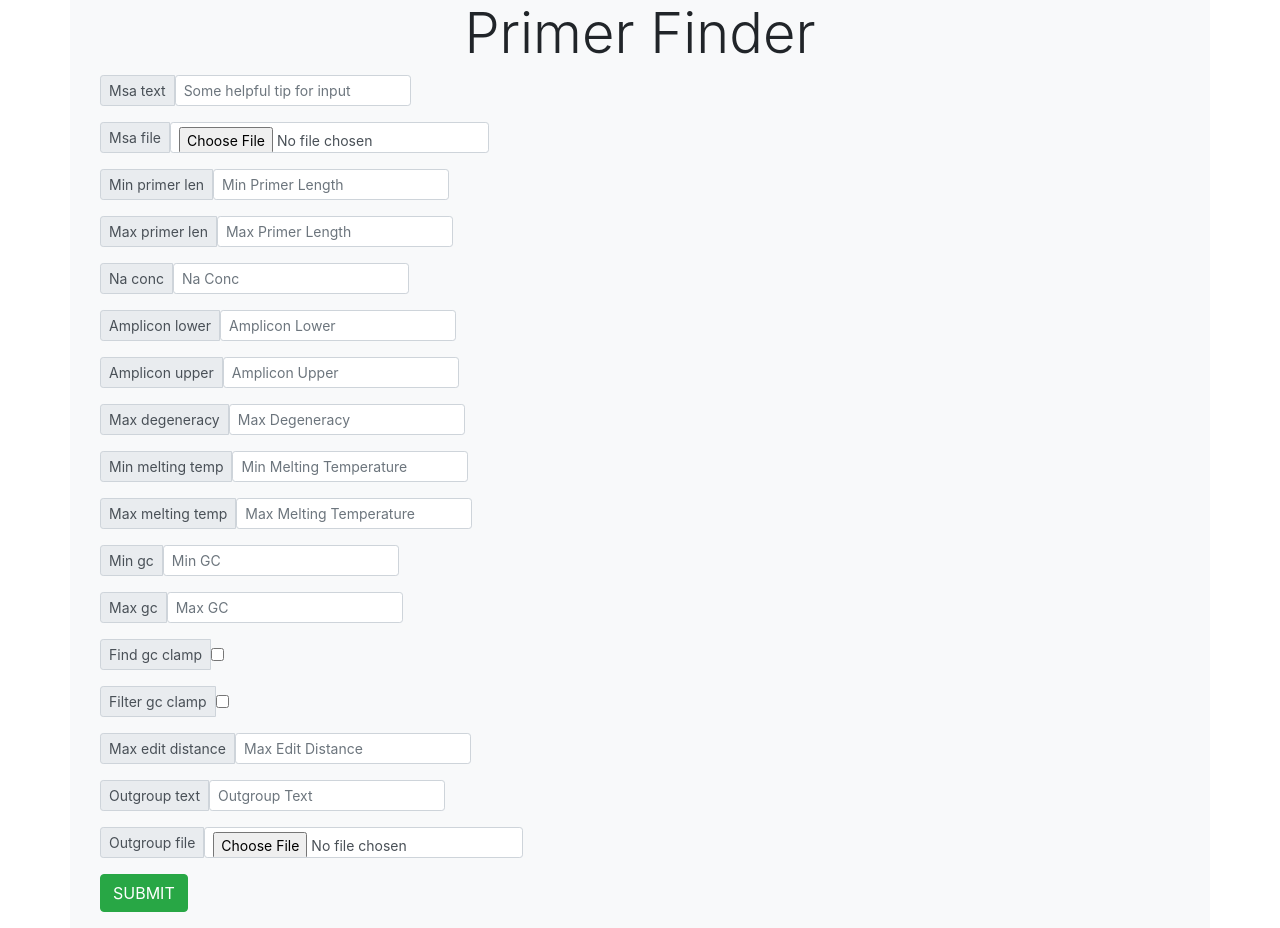
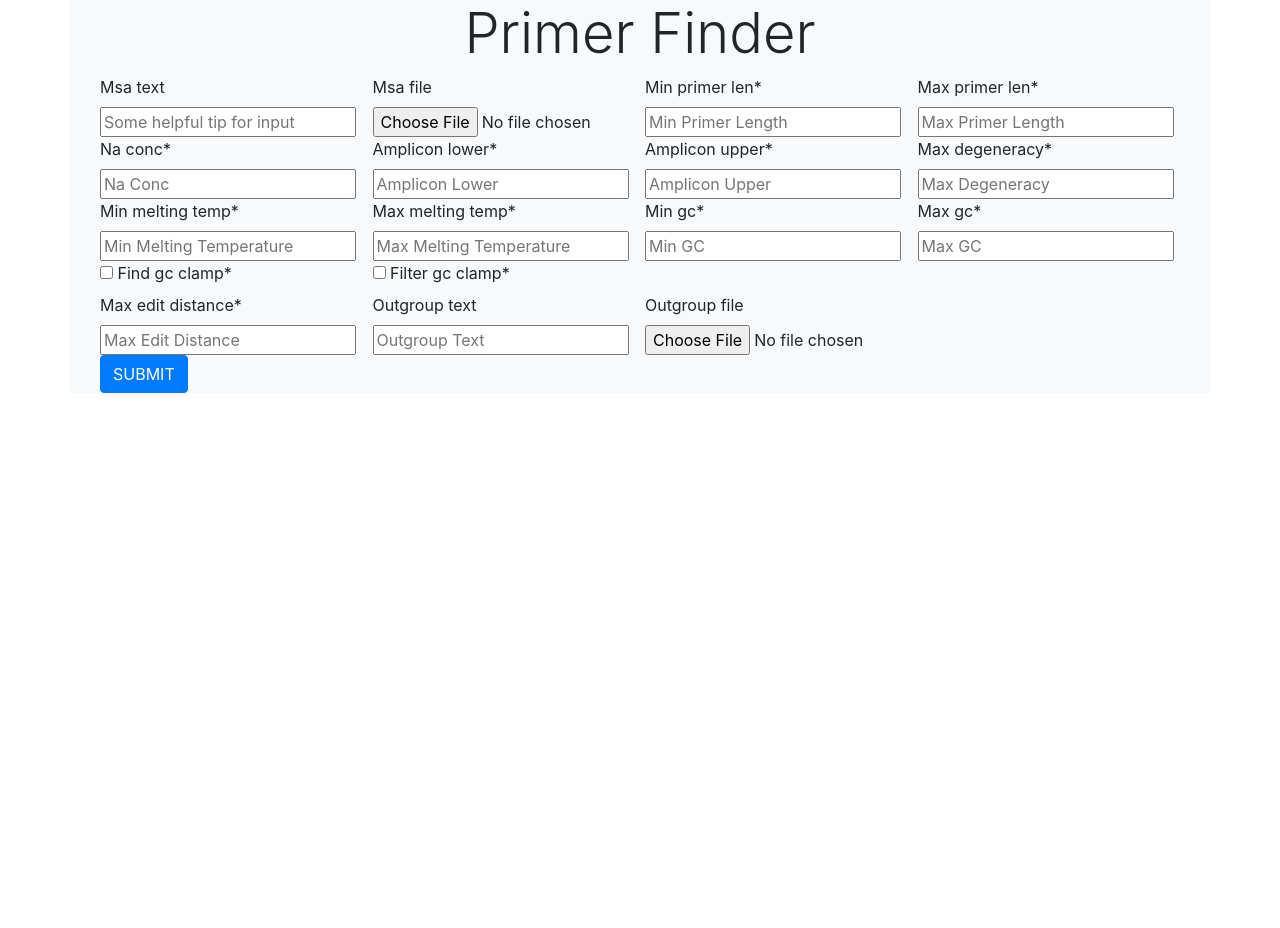
Before and after one commit to VishnuSwaminathan/primer-designer, a Django app: page /entropy/ in a window 1280 px wide. Shown: the part 56-984 px from the top of the page. After the commit the page ends 449 px from the top, so only its background shows below. Run offline with Django 3.2, Linux system fonts and the light colour scheme; some libraries are stand-ins or nearby versions.

Commit message:
Fixing Form Design and Layout - Cripy_Forms

```diff
--- a/PrimerFinder/settings.py
+++ b/PrimerFinder/settings.py
@@ -39,7 +39,7 @@ INSTALLED_APPS = [
     'django.contrib.staticfiles',
     'entropy',
     'widget_tweaks',
-#'crispy_forms',
+'crispy_forms',
 ]
 
 MIDDLEWARE = [
--- a/entropy/forms.py
+++ b/entropy/forms.py
@@ -1,6 +1,9 @@
 from . import models
 from django.forms import ModelForm, Form
 from django import forms
+from crispy_forms.helper import FormHelper
+from crispy_forms.layout import Layout, Submit, Row, Column
+
 class ParameterForm(ModelForm):
     class Meta:
         model = models.UserInput
@@ -30,3 +33,43 @@ class PrimerForm(Form):
     #we only need one or the other of file/text for seq data
     def clean(self):
         cleaned_data = super().clean()
+        #
+    def __init__(self, *args, **kwargs):
+        super().__init__(*args, **kwargs)
+        self.helper = FormHelper()
+        self.helper.form_method = 'post'
+        self.helper.layout = Layout(
+            Row(
+                Column('msa_text', css_class='form-group col-md-3 mb-0'),
+                Column('msa_file', css_class='form-group col-md-3 mb-0'),
+                Column('min_primer_len', css_class='form-group col-md-3 mb-0'),
+                Column('max_primer_len', css_class='form-group col-md-3 mb-0'),
+                css_class='form-row'
+            ),
+            Row(
+                Column('na_conc', css_class='form-group col-md-3 mb-0'),
+                Column('amplicon_lower', css_class='form-group col-md-3 mb-0'),
+                Column('amplicon_upper', css_class='form-group col-md-3 mb-0'),
+                Column('max_degeneracy', css_class='form-group col-md-3 mb-0'),
+                css_class='form-row'
+            ),
+            Row(
+                Column('min_melting_temp', css_class='form-group col-md-3 mb-0'),
+                Column('max_melting_temp', css_class='form-group col-md-3 mb-0'),
+                Column('min_gc', css_class='form-group col-md-3 mb-0'),
+                Column('max_gc', css_class='form-group col-md-3 mb-0'),
+                css_class='form-row'
+            ),
+            Row(
+                Column('find_gc_clamp', css_class='form-group col-md-3 mb-0'),
+                Column('filter_gc_clamp', css_class='form-group col-md-3 mb-0'),
+                css_class='form-row'
+            ),
+            Row(
+                Column('max_edit_distance', css_class='form-group col-md-3 mb-0'),
+                Column('outgroup_text', css_class='form-group col-md-3 mb-0'),
+                Column('outgroup_file', css_class='form-group col-md-3 mb-0'),
+                css_class='form-row'
+            ),
+            Submit('submit', 'SUBMIT')
+        )
--- a/entropy/templates/entropy/partial_parameter_form.html
+++ b/entropy/templates/entropy/partial_parameter_form.html
@@ -1,10 +1,19 @@
 
 {% load widget_tweaks %}
+
+{% load crispy_forms_tags %}
+
+{% block content %}
+    {% crispy form %}
+{% endblock %}
+
+
+{% comment %}
 <form method="post" enctype="multipart/form-data">
   {% csrf_token %}
   {% for field in form %}
     <div class="form-group{% if field.errors %} has-error{% endif %}">
-      {% comment %}<label for="{{ field.id_for_label }}">{{ field.label }}</label>{% endcomment %}
+      <label for="{{ field.id_for_label }}">{{ field.label }}</label>
       <div class="input-group input-group-sm">
           <div class="input-group-prepend">
             <span class="input-group-text" id="basic-addon1">{{ field.label }}</span>
@@ -24,3 +33,4 @@
     {# <a href="#" class="btn btn-default">Cancel</a> #}
   </div>
 </form>
+{% endcomment %}
--- a/entropy/views.py
+++ b/entropy/views.py
@@ -10,7 +10,7 @@ import io
 def index(request):
     return render(request, 'entropy/index.html', context={'form': ParameterForm()})
 """
-
+#
 class PrimerFinderView(FormView):
     template_name = "entropy/index.html"
     form_class = PrimerForm
```
